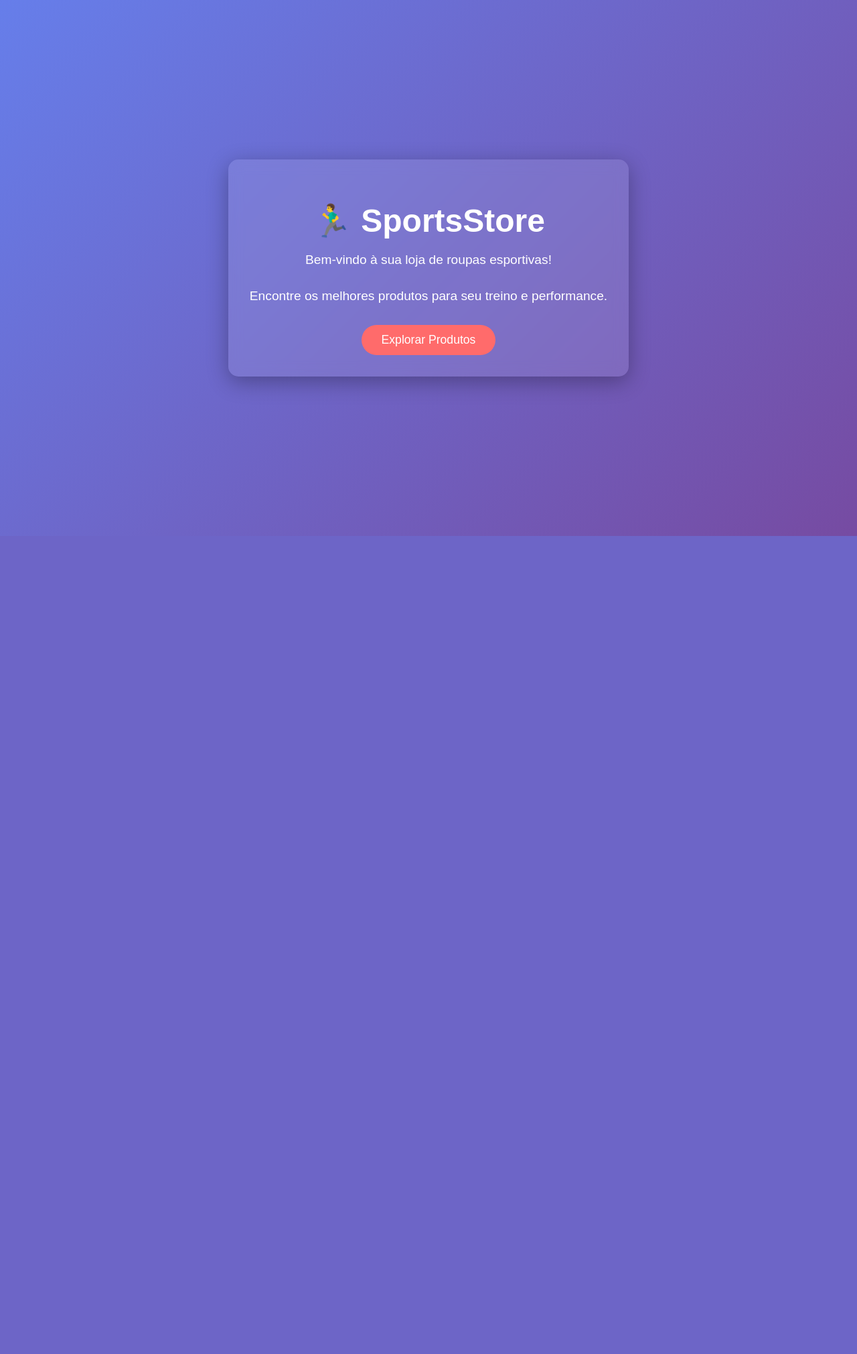
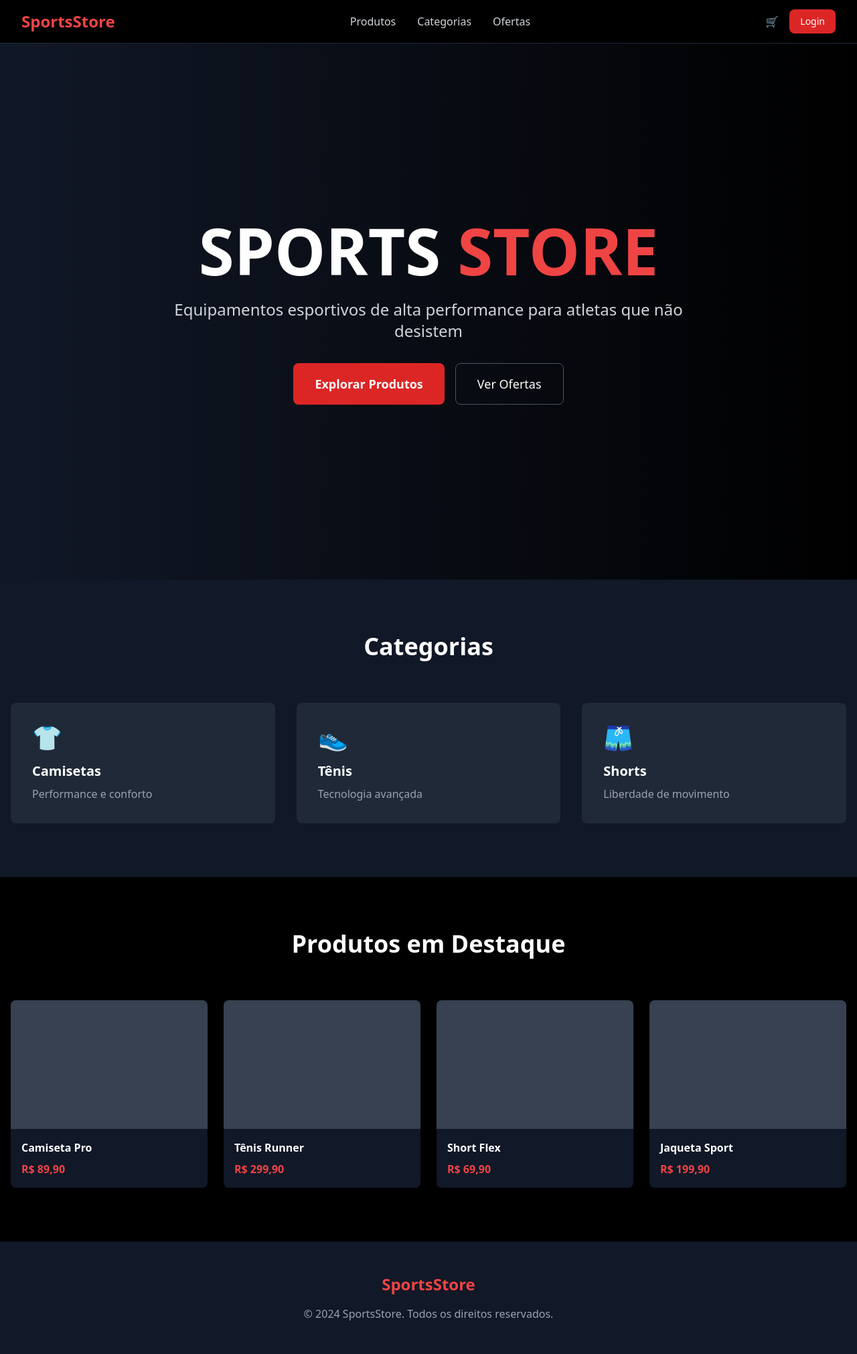
Before and after one commit to SSR-Store-Sports/SportsStore, a PHP site: page / in a window 1280 px wide. Shown: the whole page at 67% size. Before the commit the page ends 800 px from the top, so only its background shows below. Run offline with PHP 8.4, Linux system fonts and the light colour scheme; some libraries are stand-ins or nearby versions.

Commit message:
✨ Feat: Add routes and pages with tailwind css

```diff
--- /dev/null
+++ b/app/views/home-page.php
@@ -0,0 +1,115 @@
+<!DOCTYPE html>
+
+<body class="bg-black text-white">
+    <!-- Header -->
+    <header class="bg-black border-b border-gray-800">
+        <nav class="max-w-7xl mx-auto px-4 sm:px-6 lg:px-8">
+            <div class="flex justify-between items-center h-16">
+                <div class="flex items-center">
+                    <h1 class="text-2xl font-bold text-red-500">SportsStore</h1>
+                </div>
+                <div class="hidden md:flex space-x-8">
+                    <a href="/products" class="text-gray-300 hover:text-white">Produtos</a>
+                    <a href="#" class="text-gray-300 hover:text-white">Categorias</a>
+                    <a href="#" class="text-gray-300 hover:text-white">Ofertas</a>
+                </div>
+                <div class="flex items-center space-x-4">
+                    <button class="text-gray-300 hover:text-white"><a href="/cart">🛒</a></button>
+                    <button class="bg-red-600 hover:bg-red-700 px-4 py-2 rounded-lg text-sm"><a href="/login">Login</a></button>
+                </div>
+            </div>
+        </nav>
+    </header>
+
+    <!-- Hero Section -->
+    <section class="relative h-screen flex items-center justify-center bg-gradient-to-r from-gray-900 to-black">
+        <div class="text-center max-w-4xl mx-auto px-4">
+            <h2 class="text-6xl md:text-8xl font-bold mb-6">
+                <span class="text-white">SPORTS</span>
+                <span class="text-red-500">STORE</span>
+            </h2>
+            <p class="text-xl md:text-2xl text-gray-300 mb-8">
+                Equipamentos esportivos de alta performance para atletas que não desistem
+            </p>
+            <div class="flex flex-col sm:flex-row gap-4 justify-center">
+                <button class="bg-red-600 hover:bg-red-700 px-8 py-4 rounded-lg text-lg font-semibold transition-all">
+                    Explorar Produtos
+                </button>
+                <button class="border border-gray-600 hover:border-white px-8 py-4 rounded-lg text-lg transition-all">
+                    Ver Ofertas
+                </button>
+            </div>
+        </div>
+    </section>
+
+    <!-- Categories -->
+    <section class="py-20 bg-gray-900">
+        <div class="max-w-7xl mx-auto px-4">
+            <h3 class="text-4xl font-bold text-center mb-16">Categorias</h3>
+            <div class="grid grid-cols-1 md:grid-cols-3 gap-8">
+                <div class="bg-gray-800 rounded-lg p-8 hover:bg-gray-700 transition-all cursor-pointer">
+                    <div class="text-4xl mb-4">👕</div>
+                    <h4 class="text-xl font-semibold mb-2">Camisetas</h4>
+                    <p class="text-gray-400">Performance e conforto</p>
+                </div>
+                <div class="bg-gray-800 rounded-lg p-8 hover:bg-gray-700 transition-all cursor-pointer">
+                    <div class="text-4xl mb-4">👟</div>
+                    <h4 class="text-xl font-semibold mb-2">Tênis</h4>
+                    <p class="text-gray-400">Tecnologia avançada</p>
+                </div>
+                <div class="bg-gray-800 rounded-lg p-8 hover:bg-gray-700 transition-all cursor-pointer">
+                    <div class="text-4xl mb-4">🩳</div>
+                    <h4 class="text-xl font-semibold mb-2">Shorts</h4>
+                    <p class="text-gray-400">Liberdade de movimento</p>
+                </div>
+            </div>
+        </div>
+    </section>
+
+    <!-- Featured Products -->
+    <section class="py-20 bg-black">
+        <div class="max-w-7xl mx-auto px-4">
+            <h3 class="text-4xl font-bold text-center mb-16">Produtos em Destaque</h3>
+            <div class="grid grid-cols-1 md:grid-cols-4 gap-6">
+                <div class="bg-gray-900 rounded-lg overflow-hidden hover:scale-105 transition-transform">
+                    <div class="h-48 bg-gray-700"></div>
+                    <div class="p-4">
+                        <h4 class="font-semibold mb-2">Camiseta Pro</h4>
+                        <p class="text-red-500 font-bold">R$ 89,90</p>
+                    </div>
+                </div>
+                <div class="bg-gray-900 rounded-lg overflow-hidden hover:scale-105 transition-transform">
+                    <div class="h-48 bg-gray-700"></div>
+                    <div class="p-4">
+                        <h4 class="font-semibold mb-2">Tênis Runner</h4>
+                        <p class="text-red-500 font-bold">R$ 299,90</p>
+                    </div>
+                </div>
+                <div class="bg-gray-900 rounded-lg overflow-hidden hover:scale-105 transition-transform">
+                    <div class="h-48 bg-gray-700"></div>
+                    <div class="p-4">
+                        <h4 class="font-semibold mb-2">Short Flex</h4>
+                        <p class="text-red-500 font-bold">R$ 69,90</p>
+                    </div>
+                </div>
+                <div class="bg-gray-900 rounded-lg overflow-hidden hover:scale-105 transition-transform">
+                    <div class="h-48 bg-gray-700"></div>
+                    <div class="p-4">
+                        <h4 class="font-semibold mb-2">Jaqueta Sport</h4>
+                        <p class="text-red-500 font-bold">R$ 199,90</p>
+                    </div>
+                </div>
+            </div>
+        </div>
+    </section>
+
+    <!-- Footer -->
+    <footer class="bg-gray-900 py-12">
+        <div class="max-w-7xl mx-auto px-4 text-center">
+            <h4 class="text-2xl font-bold text-red-500 mb-4">SportsStore</h4>
+            <p class="text-gray-400">© 2024 SportsStore. Todos os direitos reservados.</p>
+        </div>
+    </footer>
+</body>
+
+</html>
--- a/app/views/layout.php
+++ /dev/null
@@ -1,62 +0,0 @@
-<!DOCTYPE html>
-<html lang="pt-BR">
-<head>
-    <meta charset="UTF-8">
-    <meta name="viewport" content="width=device-width, initial-scale=1.0">
-
-    <title>SportsStore</title>
-    <style>
-        body {
-            font-family: Arial, sans-serif;
-            margin: 0;
-            padding: 0;
-            background: linear-gradient(135deg, #667eea 0%, #764ba2 100%);
-            color: white;
-            min-height: 100vh;
-            display: flex;
-            align-items: center;
-            justify-content: center;
-        }
-        .welcome-container {
-            text-align: center;
-            padding: 2rem;
-            background: rgba(255, 255, 255, 0.1);
-            border-radius: 15px;
-            backdrop-filter: blur(10px);
-            box-shadow: 0 8px 32px rgba(0, 0, 0, 0.3);
-        }
-        h1 {
-            font-size: 3rem;
-            margin-bottom: 1rem;
-        }
-        p {
-            font-size: 1.2rem;
-            margin-bottom: 2rem;
-        }
-        .btn {
-            background: #ff6b6b;
-            color: white;
-            padding: 12px 30px;
-            border: none;
-            border-radius: 25px;
-            font-size: 1.1rem;
-            cursor: pointer;
-            transition: all 0.3s ease;
-        }
-        .btn:hover {
-            background: #ff5252;
-            transform: translateY(-2px);
-        }
-    </style>
-</head>
-<body>
-    <main>
-        <div class="welcome-container">
-            <h1>🏃‍♂️ SportsStore</h1>
-            <p>Bem-vindo à sua loja de roupas esportivas!</p>
-            <p>Encontre os melhores produtos para seu treino e performance.</p>
-            <button class="btn">Explorar Produtos</button>
-        </div>
-    </main>
-</body>
-</html>
--- a/index.php
+++ b/index.php
@@ -1,4 +1,18 @@
 <?php
-require 'app/views/layout.php';
+require 'routes/web.php';
 
 ?>
+
+<!DOCTYPE html>
+<html lang="pt-br">
+
+<head>
+  <meta charset="UTF-8">
+  <meta name="viewport" content="width=device-width, initial-scale=1.0">
+
+  <title>SportsStore</title>
+
+  <script src="https://cdn.tailwindcss.com"></script>
+</head>
+
+</html>
--- a/routes/web.php
+++ b/routes/web.php
@@ -1,2 +1,26 @@
 <?php
+
+$_ROUTER = $_SERVER["REQUEST_URI"];
+
+switch ($_ROUTER) {
+  case "/":
+    require 'app/views/home-page.php';
+    break;
+  case "/login":
+    require 'app/views/users/login/login-page.php';
+    break;
+  case "/register":
+    require 'app/views/users/register/register-page.php';
+    break;
+  case "/products":
+    require 'app/views/products/products-page.php';
+    break;
+  case "/cart":
+    require 'app/views/products/cart-page.php';
+    break;
+  default:
+    require 'app/views/not-found-page.php';
+    break;
+};
+
 ?>
--- a/server.php
+++ b/server.php
@@ -1,3 +1,6 @@
 <?php
 
+// verificação de tipo escrita
+declare(strict_types=1);
+
 $_SERVER['HOMEPATH'] = './index.php';
```
Also changed, not shown: app/views/not-found-page.php (added, +22 -0 lines), app/views/products/cart-page.php (added, +95 -0 lines), app/views/products/products-page.php (added, +115 -0 lines), app/views/users/login/login-page.php (added, +36 -0 lines), app/views/users/register/register-page.php (added, +55 -0 lines), .htaccess.
